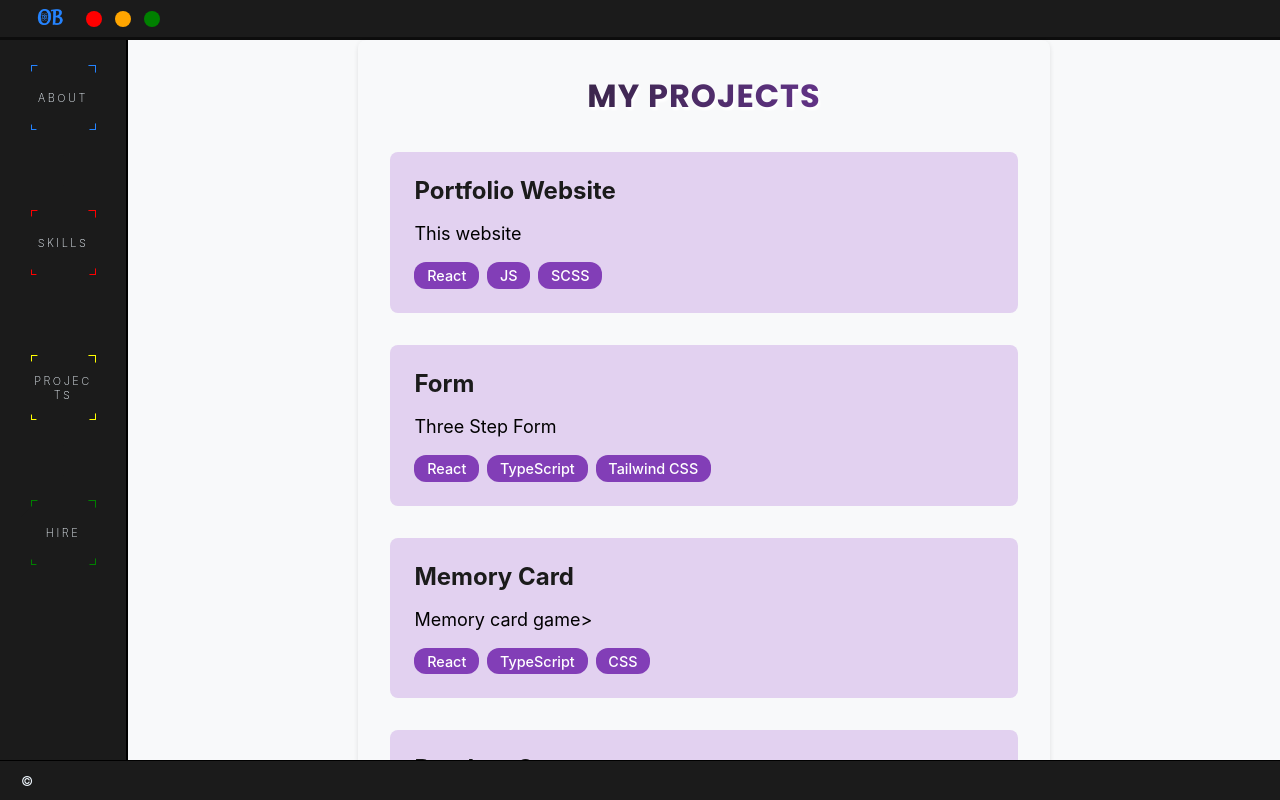
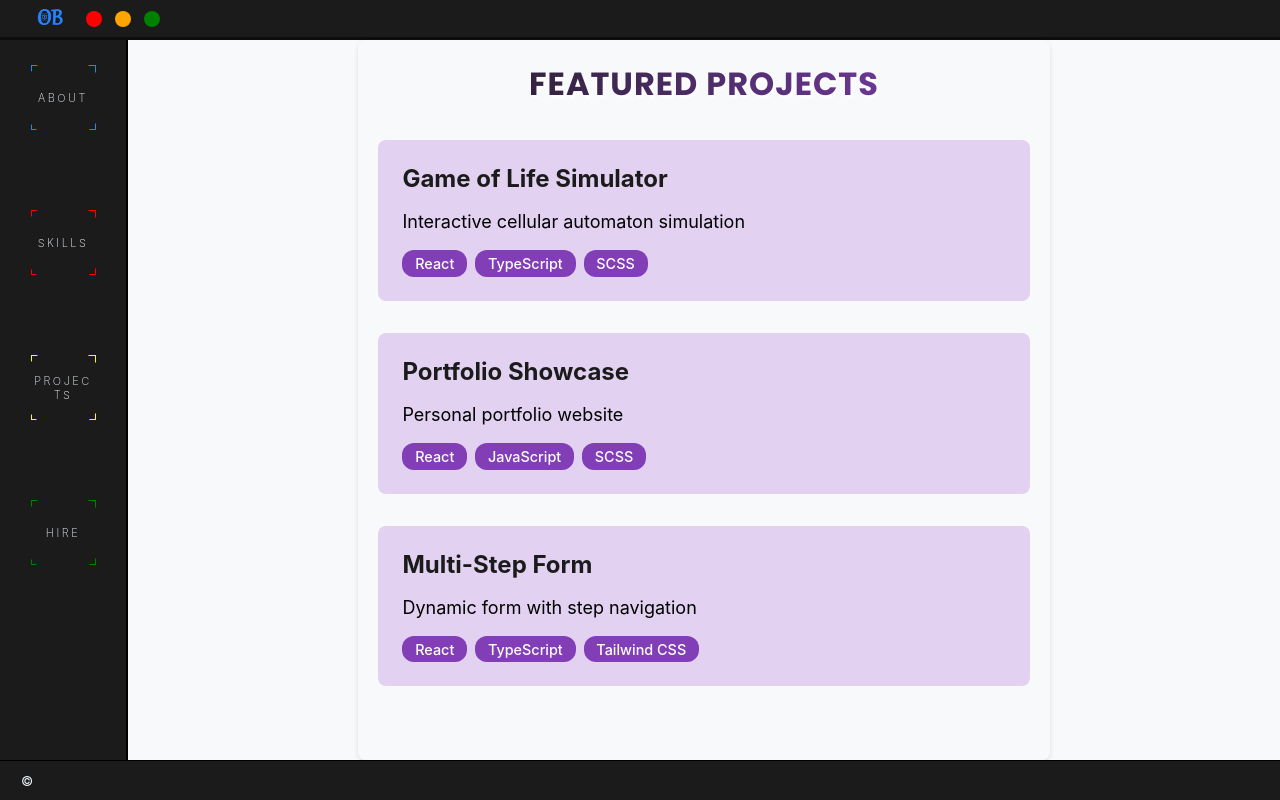
Before and after one commit to xeen96/portfolio, a React (Create React App) app: page /portfolio/projects in a window 1280 px wide. Shown: the top 800 px of the page. Built offline with nearby package versions, Linux system fonts and the light colour scheme.

Commit message:
some fixes

```diff
--- a/package.json
+++ b/package.json
@@ -8,6 +8,7 @@
     "@testing-library/jest-dom": "^6.6.3",
     "@testing-library/react": "^16.2.0",
     "@testing-library/user-event": "^13.5.0",
+    "framer-motion": "^12.6.3",
     "react": "^19.0.0",
     "react-dom": "^19.0.0",
     "react-router-dom": "^7.2.0",
--- a/public/index.html
+++ b/public/index.html
@@ -16,7 +16,6 @@
     <!-- Styles -->
     <link rel="manifest" href="/portfolio/manifest.json" />
 
-    <link rel="manifest" href="/portfolio/manifest.json" />
 
     <title>Title</title>
   </head>
--- a/src/pages/about/about.js
+++ b/src/pages/about/about.js
@@ -8,7 +8,6 @@ const About = () => {
   <div className={styles.cta}>
   <h1>About Me</h1>
     <p>Hi, I'm <span>{process.env.REACT_APP_NAME}</span></p>
-    <p>I specialize in building modern, responsive applications using <strong>React</strong>, <strong>JavaScript</strong>, <strong>CSS</strong>, and <strong>SCSS</strong>.</p>
     </div>
 
   <div className={styles["social-button-container"]}>
--- a/src/pages/hire/hire.module.scss
+++ b/src/pages/hire/hire.module.scss
@@ -7,6 +7,7 @@
   background-color: $page-bg;
   width: 100%;
   height: calc(100vh - 40px - 5vh);
+  word-break: break-all;
 
   h1 {
     font-family: $secondary-fonts;
@@ -25,7 +26,7 @@
   .contactContainer {
     font-family: $primary-fonts;
     background: $page-bg;
-    padding: 2rem;
+    padding: 1.25rem;
     border-radius: 8px;
     box-shadow: 0 2px 5px rgba(0, 0, 0, 0.1);
     height: 100%;
--- a/src/pages/my_projects/my_projects.js
+++ b/src/pages/my_projects/my_projects.js
@@ -1,10 +1,10 @@
 import { useState } from "react";
+import { motion } from "framer-motion";
 import styles from "./my_projects.module.scss";
 
 import portfolioImg from "../../assets/projects/portfolio.png";
 import formImg from "../../assets/projects/form.png";
-import memoryGameImg from "../../assets/projects/memory_game.png";
-import randomQuoteImg from "../../assets/projects/random_quote.png";
+import gameOfLifeImg from "../../assets/projects/game_of_life.png";
 
 const MyProjects = () => {
   const [expandedProject, setExpandedProject] = useState(null);
@@ -17,39 +17,31 @@ const MyProjects = () => {
 
   const projects = [
     {
-      title: "Portfolio Website",
-      shortDescription: "This website",
-      fullDescription: "Personal Portfolio Website",
-      stack: ["React", "JS", "SCSS"],
+      title: "Game of Life Simulator",
+      shortDescription: "Interactive cellular automaton simulation",
+      fullDescription:
+        "An engaging implementation of Conway's Game of Life featuring a retro-futuristic interface with neon green accents and dynamic scanline effects. The interactive grid demonstrates cellular evolution through customizable rules and patterns.",
+      stack: ["React", "TypeScript", "SCSS"],
+      image: gameOfLifeImg,
+      link: "https://github.com/xeen96/game-of-life/",
+    },
+    {
+      title: "Portfolio Showcase",
+      shortDescription: "Personal portfolio website",
+      fullDescription:
+        "A sleek, responsive portfolio website showcasing my development projects and skills. Built with modern web technologies, it features smooth animations and an intuitive user interface.",
+      stack: ["React", "JavaScript", "SCSS"],
       image: portfolioImg,
       link: "https://github.com/xeen96/portfolio",
     },
     {
-      title: "Form",
-      shortDescription: "Three Step Form",
+      title: "Multi-Step Form",
+      shortDescription: "Dynamic form with step navigation",
       fullDescription:
-        "Form with input saving and navigation between its steps",
+        "A user-friendly, multi-step form application with persistent input storage and seamless navigation between steps. Designed for optimal user experience with clean validation and styling.",
       stack: ["React", "TypeScript", "Tailwind CSS"],
       image: formImg,
       link: "https://github.com/xeen96/multi-step-form",
-    },
-    {
-      title: "Memory Card",
-      shortDescription: "Memory card game>",
-      fullDescription:
-        "A classic card game where you have to find the pair of the selected card",
-      stack: ["React", "TypeScript", "CSS"],
-      image: memoryGameImg,
-      link: "https://github.com/xeen96/memory-card-game",
-    },
-    {
-      title: "Random Quote",
-      shortDescription: "Random Quote Machine>",
-      fullDescription:
-        "A small application that retrieves a random quote via API",
-      stack: ["React", "JavaScript", "CSS"],
-      image: randomQuoteImg,
-      link: "https://github.com/xeen96/random-quote-machine",
     },
   ];
 
@@ -57,17 +49,45 @@ const MyProjects = () => {
     setExpandedProject(expandedProject === index ? null : index);
   };
 
+  const containerVariants = {
+    hidden: { opacity: 0 },
+    visible: {
+      opacity: 1,
+      transition: {
+        staggerChildren: 0.1,
+      },
+    },
+  };
+
+  const projectVariants = {
+    hidden: { opacity: 0, y: 20 },
+    visible: {
+      opacity: 1,
+      y: 0,
+      transition: {
+        duration: 0.5,
+        ease: "easeOut",
+      },
+    },
+  };
+
   return (
-    <div className={styles.content}>
+    <motion.div
+      className={styles.content}
+      initial="hidden"
+      animate="visible"
+      variants={containerVariants}
+    >
       <div className={styles.projects}>
-        <h1>My Projects</h1>
-        <div className={styles.projectsGrid}>
+        <h1>Featured Projects</h1>
+        <motion.div className={styles.projectsGrid} variants={containerVariants}>
           {projects.map((project, index) => (
-            <div
+            <motion.div
               key={index}
               className={`${styles.project} ${
                 expandedProject === index ? styles.expanded : ""
               }`}
+              variants={projectVariants}
               onClick={() => toggleProject(index)}
             >
               <div className={styles.projectContent}>
@@ -89,6 +109,7 @@ const MyProjects = () => {
                     <img
                       src={project.image}
                       alt={project.title}
+                      loading="lazy"
                       className={styles.projectImage}
                       onClick={(e) => handleImageClick(project.image, e)}
                     />
@@ -99,14 +120,14 @@ const MyProjects = () => {
                       className={styles.projectLink}
                       onClick={(e) => e.stopPropagation()}
                     >
-                      View Project
+                      Explore Project
                     </a>
                   </div>
                 )}
               </div>
-            </div>
+            </motion.div>
           ))}
-        </div>
+        </motion.div>
       </div>
 
       {fullscreenImage && (
@@ -121,7 +142,7 @@ const MyProjects = () => {
           />
         </div>
       )}
-    </div>
+    </motion.div>
   );
 };
 
--- a/src/pages/my_projects/my_projects.module.scss
+++ b/src/pages/my_projects/my_projects.module.scss
@@ -15,7 +15,7 @@
   border-radius: 8px;
   box-shadow: 0 2px 5px rgba(0, 0, 0, 0.1);
   width: 60%;
-  padding: 2rem;
+  padding: 1.25rem;
   height: 100%;
   overflow-y: auto;
   scrollbar-width: thin;
--- a/src/pages/skills/skills.js
+++ b/src/pages/skills/skills.js
@@ -1,36 +1,106 @@
-import React from "react";
+import React, { useState } from "react";
 import styles from "./skills.module.scss";
 
 const Skills = () => {
+  const [expandedCategories, setExpandedCategories] = useState({});
+
+  const toggleCategory = (category) => {
+    setExpandedCategories({
+      ...expandedCategories,
+      [category]: !expandedCategories[category]
+    });
+  };
+
   const skills = [
     {
       category: "Programming Languages",
-      subSkills: ["JavaScript", "TypeScript", "Python", "C++"],
+      subCategories: [
+        {
+          name: "Scripting",
+          skills: ["JavaScript", "TypeScript", "Python"]
         },
-
+        {
+          name: "System",
+          skills: ["C++"]
+        }
+      ]
+    },
     {
       category: "Web Development",
-      subSkills: ["React.js", "CSS", "SCSS", "Tailwind CSS"],
+      subCategories: [
+        {
+          name: "Frontend Libraries",
+          skills: ["React.js"]
         },
-
+        {
+          name: "State Management",
+          skills: ["Redux (Basic)", "Context API"]
+        },
+        {
+          name: "Styling",
+          skills: ["CSS", "SCSS", "Tailwind CSS", "Styled Components"]
+        },
+        {
+          name: "Frameworks",
+          skills: ["Next.js"]
+        }
+      ]
+    },
     {
       category: "Tools",
-      subSkills: ["Git / GitLab", "Redux (Basic)", "Photoshop"],
+      subCategories: [
+        {
+          name: "Version Control",
+          skills: ["Git", "GitLab", "GitHub"]
         },
-
+        {
+          name: "Build Tools",
+          skills: ["Webpack", "Vite"]
+        },
+        {
+          name: "Design",
+          skills: ["Photoshop", "Figma"]
+        }
+      ]
+    },
     {
       category: "Interfaces",
-      subSkills: ["REST API"],
+      subCategories: [
+        {
+          name: "API",
+          skills: ["REST API"]
         },
-
+      ]
+    },
     {
-      category: "Programming Methodologies",
-      subSkills: ["OOP", "Functional", "Component-Based", "Procedural"],
+      category: "Databases",
+      subCategories: [
+        {
+          name: "SQL",
+          skills: ["PostgreSQL"]
         },
-
+        {
+          name: "NoSQL",
+          skills: ["MongoDB"]
+        }
+      ]
+    },
     {
       category: "Personal Qualities",
-      subSkills: ["Attentive", "Fast Learner", "Responsible", "Stressproof"],
+      subCategories: [
+        {
+          name: "Work Ethics",
+          skills: ["Attentive", "Responsible", "Detail-oriented"]
+        },
+        {
+          name: "Adaptability",
+          skills: ["Fast Learner", "Stressproof", "Problem Solver"]
+        },
+        {
+          name: "Teamwork",
+          skills: ["Collaborative", "Communication"]
+        }
+      ]
     },
   ];
 
@@ -39,14 +109,27 @@ const Skills = () => {
       <div className={styles.skillsTree}>
         <h1>My Skills</h1>
         <ul className={styles.treeList}>
-          {skills.map(({ category, subSkills }) => (
+          {skills.map(({ category, subCategories }) => (
             <li key={category} className={styles.treeNode}>
-              <div className={styles.category}>
-                <span className={styles.categoryMarker}>▼</span>
+              <div
+                className={styles.category}
+                onClick={() => toggleCategory(category)}
+              >
+                <span className={`${styles.categoryMarker} ${expandedCategories[category] ? styles.expanded : ''}`}>
+                  {expandedCategories[category] ? '▼' : '►'}
+                </span>
                 {category}
               </div>
+              {expandedCategories[category] && (
+                <ul className={styles.subCategoryList}>
+                  {subCategories.map((subCategory) => (
+                    <li key={`${category}-${subCategory.name}`} className={styles.subCategory}>
+                      <div className={styles.subCategoryName}>
+                        <span className={styles.subCategoryMarker}>◆</span>
+                        {subCategory.name}
+                      </div>
                       <ul className={styles.branchList}>
-                {subSkills.map((skill) => (
+                        {subCategory.skills.map((skill) => (
                           <li key={skill} className={styles.branch}>
                             <span className={styles.branchMarker}>─</span>
                             {skill}
@@ -56,6 +139,10 @@ const Skills = () => {
                     </li>
                   ))}
                 </ul>
+              )}
+            </li>
+          ))}
+        </ul>
       </div>
     </div>
   );
```
Also changed, not shown: src/pages/skills/skills.module.scss (+42 -5 lines), src/pages/hire/hire.js (line endings or trailing spaces), 1 other file (tests, documents, lock files or other folders). Lines whose indentation alone changed are shown as unchanged.
